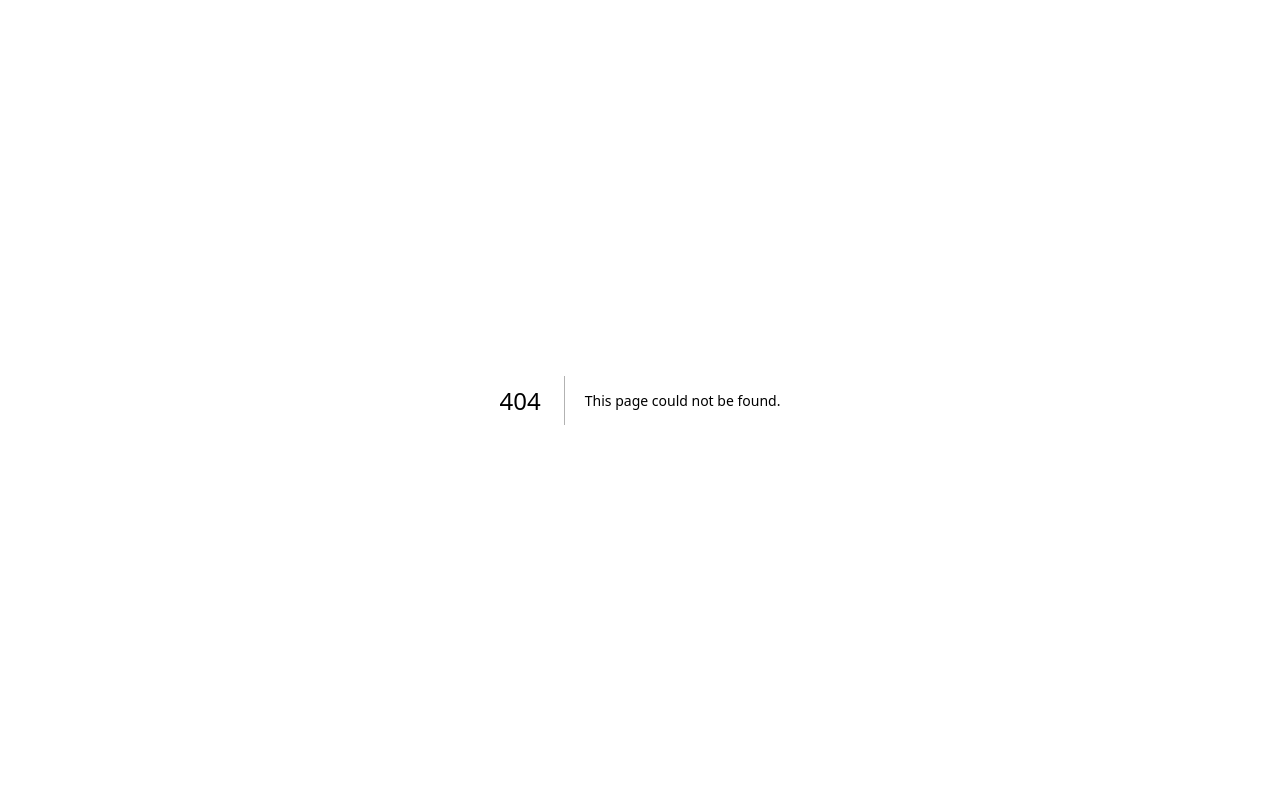
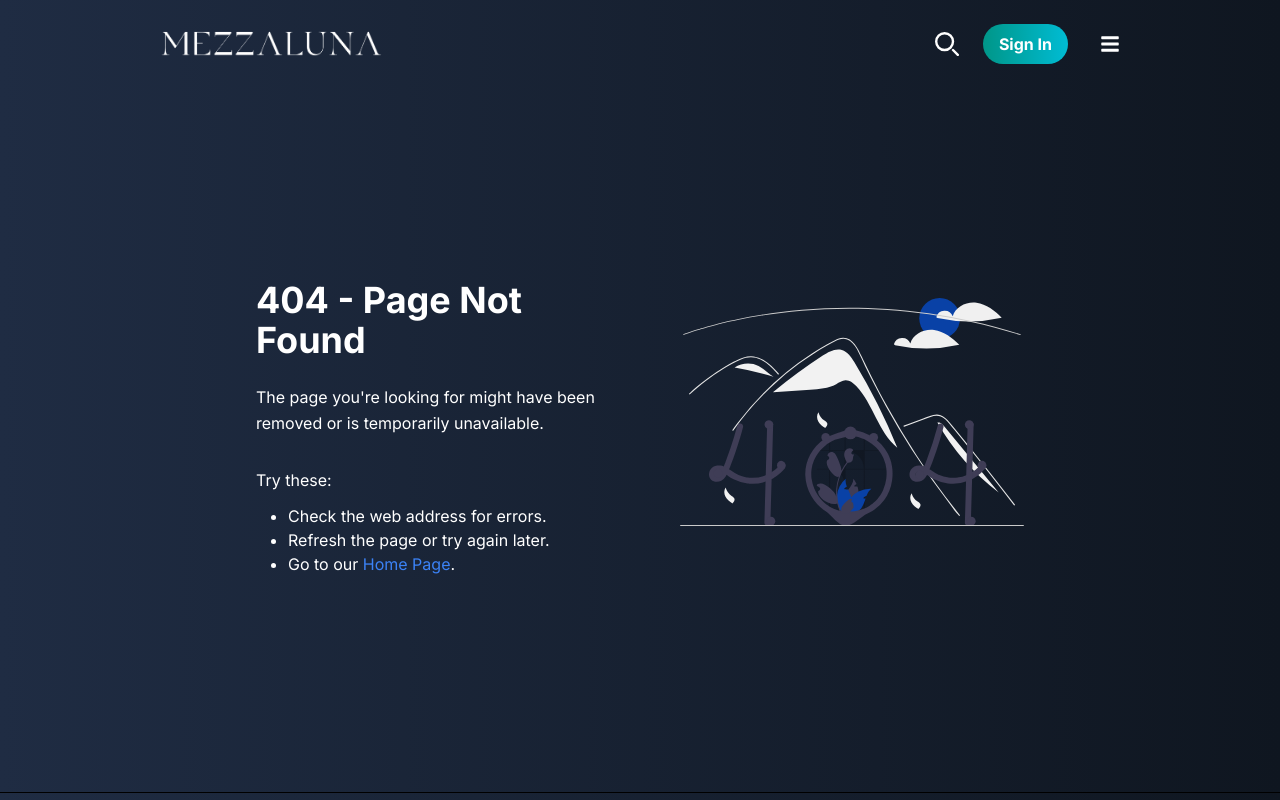
Before and after one commit to alif7laksono/blog, a Next.js app: page /404 in a window 1280 px wide. Before the commit this address had no page. Shown: the top 800 px of the page. Built offline with nearby package versions, Linux system fonts and the light colour scheme.

Commit message:
added 404

```diff
--- /dev/null
+++ b/app/404/page.js
@@ -0,0 +1,45 @@
+import React from "react";
+import Header from "../components/header";
+import Footer from "../components/footer";
+import Image from "next/image";
+import Link from "next/link";
+
+export default function Page404() {
+  return (
+    <>
+      <Header />
+      <div className="flex flex-col-reverse md:flex-row justify-center items-center w-full md:w-4/5 lg:w-3/5 mx-auto py-28 px-4 md:px-0 space-y-20 md:space-y-0 md:space-x-20">
+        <div className="w-full md:w-1/2 mt-20 sm:mt-0 md:mt-20">
+          <div className="text-center sm:text-left leading-relaxed">
+            <h1 className="text-4xl font-bold mb-4">404 - Page Not Found</h1>
+            <p className="mb-8">
+              The page you're looking for might have been removed or is
+              temporarily unavailable.
+            </p>
+          </div>
+          <p className="sm:mb-2 mb-2">Try these:</p>
+          <ul className="list-disc ml-8 mb-6">
+            <li>Check the web address for errors.</li>
+            <li>Refresh the page or try again later.</li>
+            <li>
+              Go to our{" "}
+              <Link href="/" className="text-blue-500 hover:underline">
+                Home Page
+              </Link>
+              .
+            </li>
+          </ul>
+        </div>
+        <div className="w-full md:w-1/2">
+          <Image
+            src="/images/404.svg"
+            alt="404 Illustration"
+            width={500}
+            height={500}
+          />
+        </div>
+      </div>
+      <Footer />
+    </>
+  );
+}
```
Also changed, not shown: public/images/404.svg (added).
